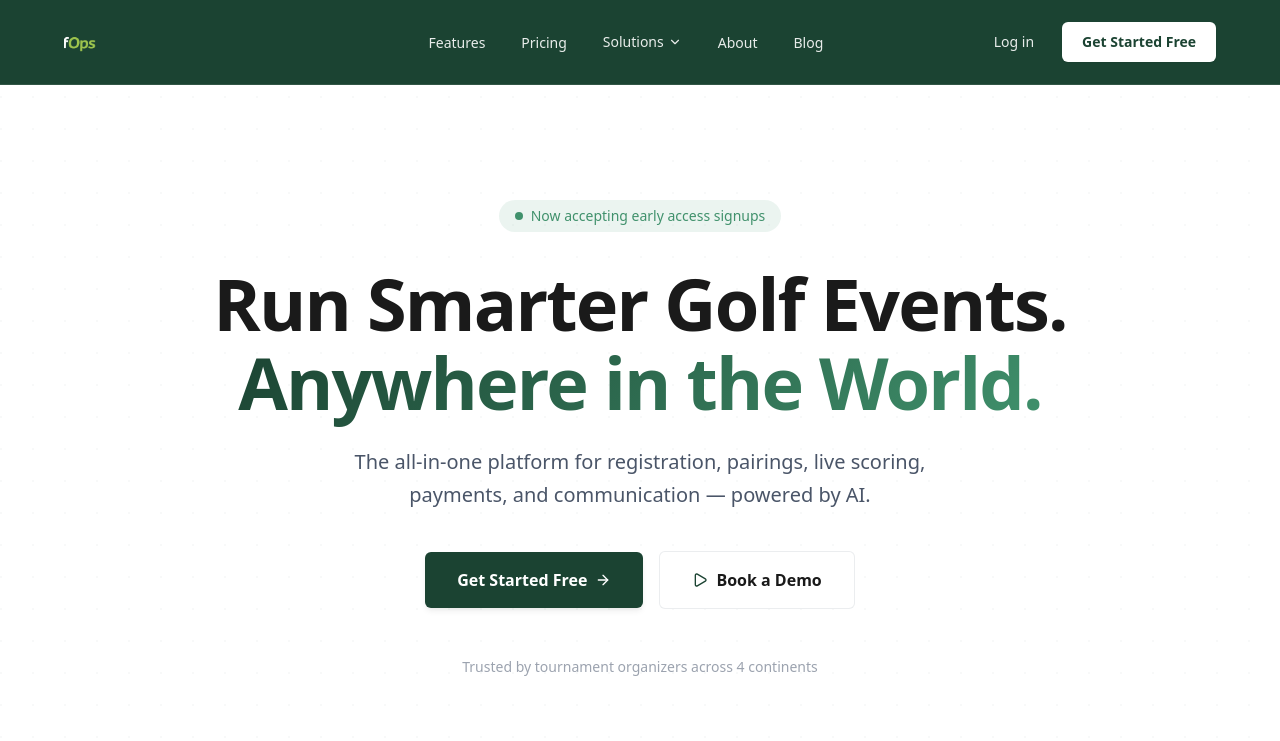
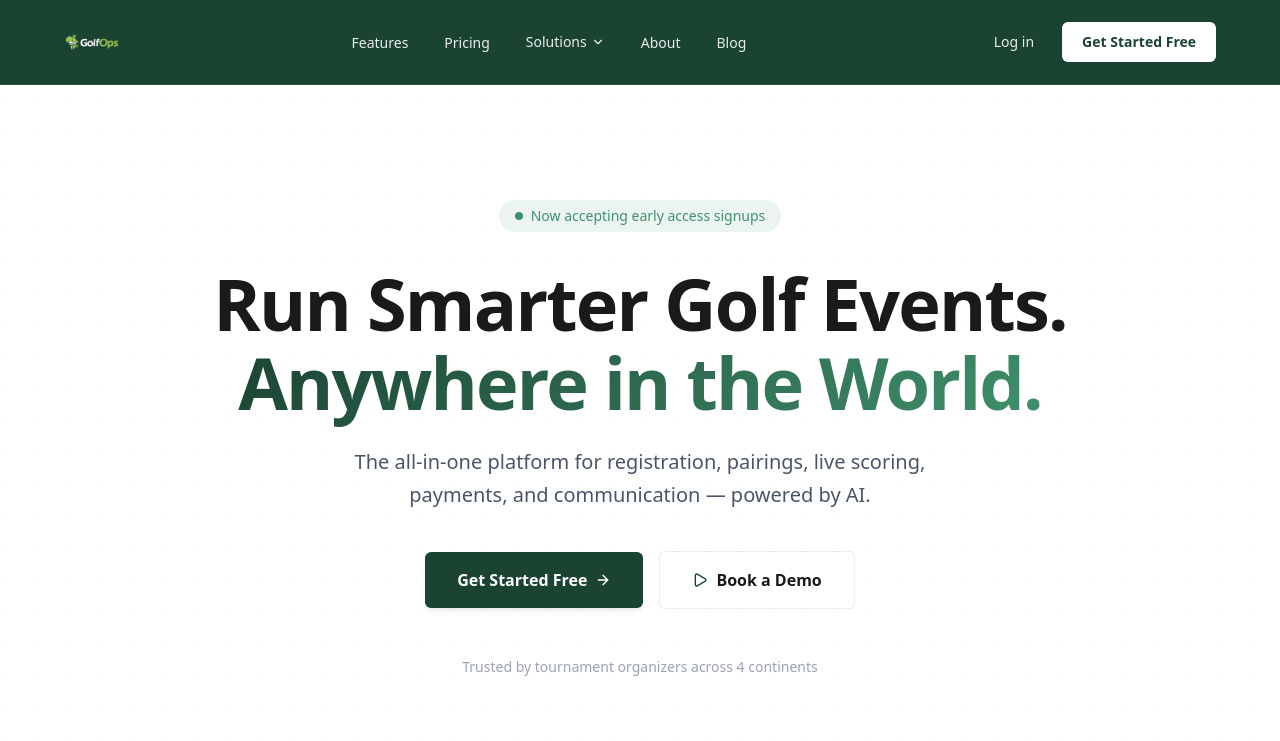
Before and after one commit to kb546/golfops, a Next.js app: page / in a window 1280 px wide. Shown: the top 741 px of the page. Built offline with nearby package versions, Linux system fonts and the light colour scheme.

Commit message:
fix: stop clipping logo in nav and footer

```diff
--- a/src/components/shared/logo.tsx
+++ b/src/components/shared/logo.tsx
@@ -12,19 +12,19 @@ export function Logo({ className, size = "nav" }: LogoProps) {
     <Link
       href="/"
       className={cn(
-        "relative inline-flex shrink-0 items-center overflow-hidden",
-        size === "nav" ? "h-12 w-[180px] sm:h-14 sm:w-[210px]" : "h-16 w-[240px] sm:h-20 sm:w-[290px]",
+        "inline-flex shrink-0 items-center",
         className
       )}
     >
       <Image
         src="/logo.png"
         alt="GolfOps"
-        fill
-        sizes={size === "nav" ? "210px" : "290px"}
+        width={size === "nav" ? 220 : 300}
+        height={size === "nav" ? 64 : 88}
+        sizes={size === "nav" ? "220px" : "300px"}
         className={cn(
-          "object-contain object-left",
-          size === "nav" ? "scale-[1.45]" : "scale-[1.55]"
+          "h-auto w-auto max-w-none object-contain",
+          size === "nav" ? "max-h-12 sm:max-h-14" : "max-h-16 sm:max-h-20"
         )}
         priority
       />
```
